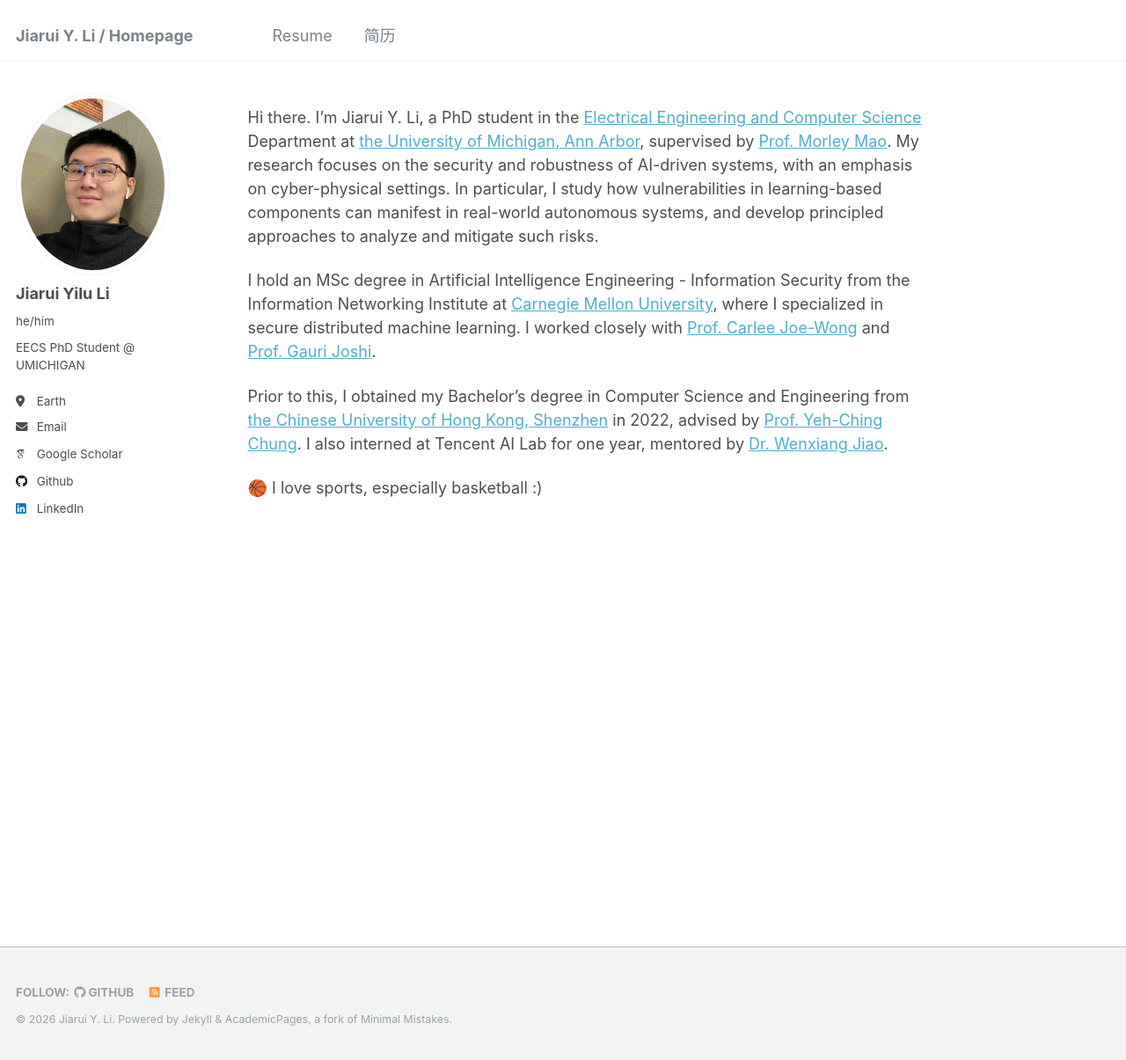
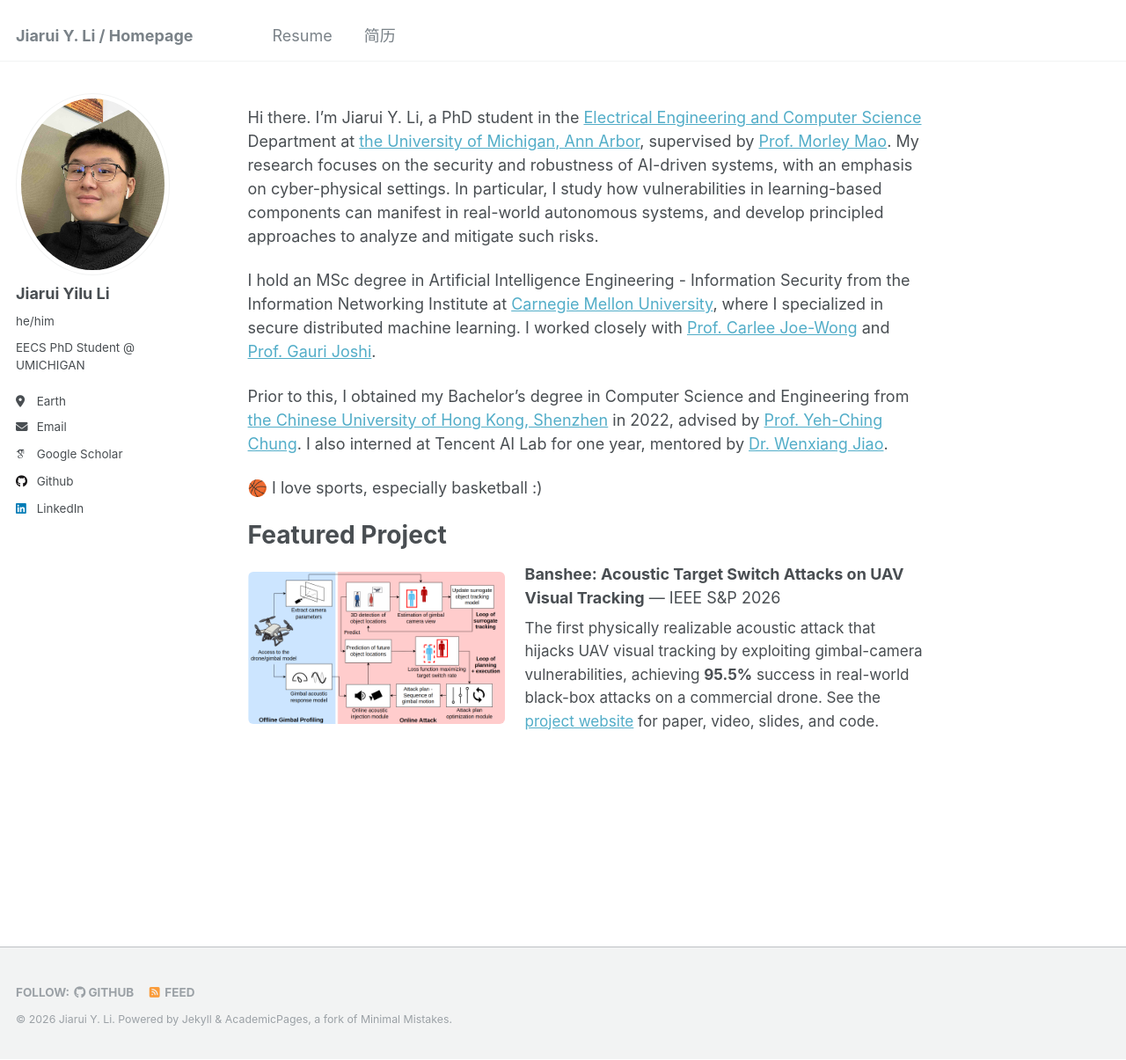
Before and after one commit to yiluli/yiluli.github.io, a Jekyll site: the page built from _pages/about.md, in a window 1280 px wide and 1205 px high. Shown: the whole window at 88% size. Built offline with Jekyll 4.4.1, drawn with Linux system fonts in a browser that asks for light colours; some web fonts are replaced.

Commit message:
feat: banshee website

```diff
--- a/_pages/about.md
+++ b/_pages/about.md
@@ -17,6 +17,21 @@ Prior to this, I obtained my Bachelor's degree in Computer Science and Engineeri
 <!-- 🎹 Piano learner <br>
 📜 Favourite quote 《诫子书》<br> -->
 <!-- 📖 Recent reading *El Amor En Los Tiempos Del Colera* <br> -->
+
+
+Featured Project
+======
+<div style="display:flex; flex-wrap:wrap; align-items:center; gap:1.25rem; margin-top:0.5rem;">
+  <div style="flex:0 0 38%; min-width:220px;">
+    <a href="https://jbbrewing.github.io/banshee/" target="_blank">
+      <img src="/images/architecture.png" alt="Banshee Framework Architecture" style="width:100%; height:auto; border-radius:6px;">
+    </a>
+  </div>
+  <div style="flex:1 1 300px; min-width:240px;">
+    <p style="margin:0 0 0.4rem 0;"><strong>Banshee: Acoustic Target Switch Attacks on UAV Visual Tracking</strong> — IEEE S&amp;P 2026</p>
+    <p style="margin:0; font-size:0.95rem; line-height:1.55;">The first physically realizable acoustic attack that hijacks UAV visual tracking by exploiting gimbal-camera vulnerabilities, achieving <strong>95.5%</strong> success in real-world black-box attacks on a commercial drone. See the <a href="https://jbbrewing.github.io/banshee/" target="_blank">project website</a> for paper, video, slides, and code.</p>
+  </div>
+</div>
 
 
 <!-- My academic journey has been driven by a curiosity to understand and innovate in the field of machine learning, particularly in its applications to decision making and systems engineering. -->
```
Also changed, not shown: images/architecture.png (added).
